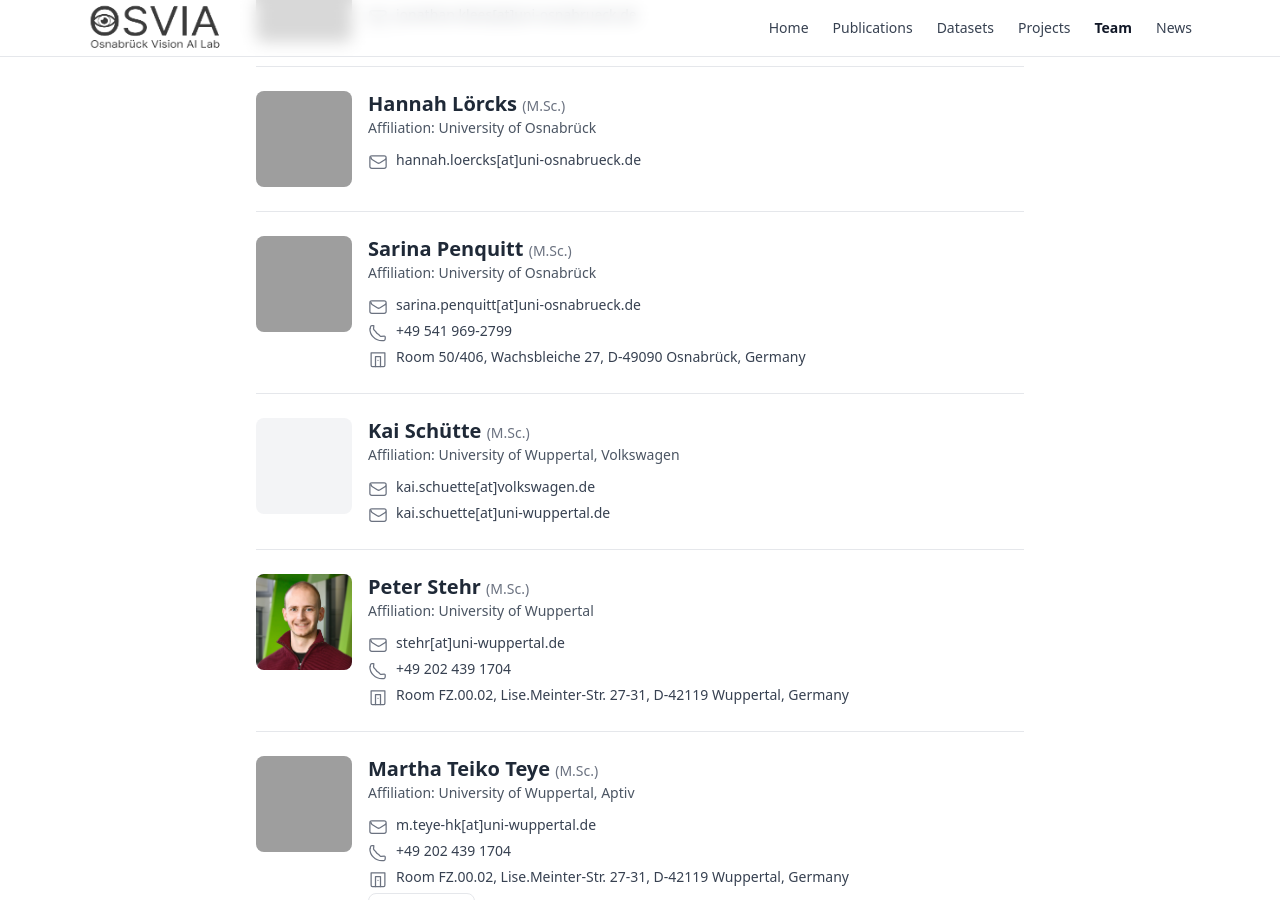
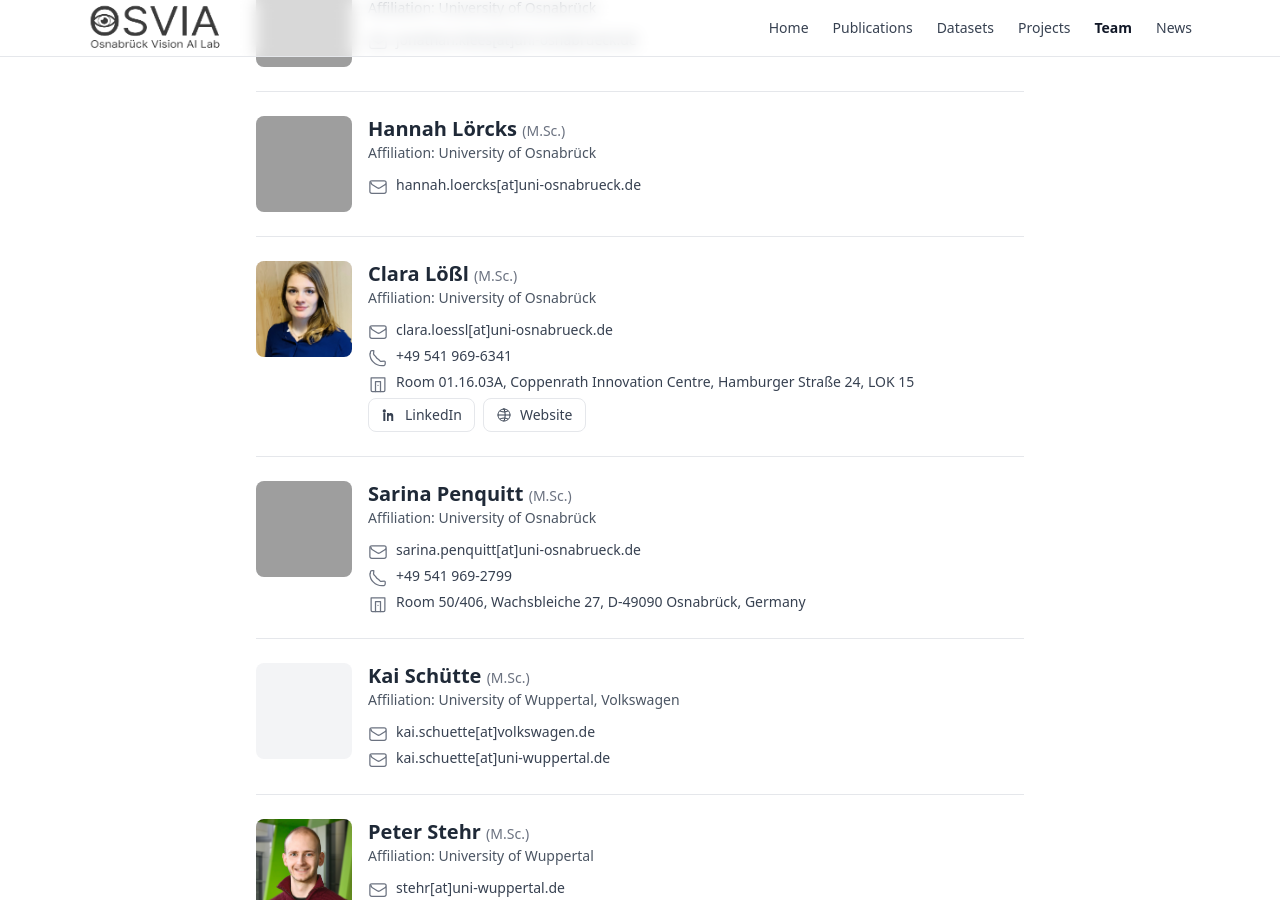
Before and after one commit to osvia/osvia.github.io, a Jekyll site: the page team.html, which Jekyll copies as it is, in a window 1280 px wide and 900 px high, scrolled down 1837 px, cut to the strip 0-900 px from the top of the window. Built offline with Jekyll 4.4.1, drawn with Linux system fonts in a browser that asks for light colours; nearby versions of some CDN libraries; some of the changed text lies outside the part shown; grey boxes are pictures that could not be loaded.

Commit message:
added another person to the team site; added non clickable badges for the team site

```diff
--- a/team.html
+++ b/team.html
@@ -108,6 +108,10 @@
           </div>
 
           <p class="text-sm text-gray-600 mt-1">Affiliation: University of Osnabrück,<br>University of Wuppertal</p>
+          <span class="inline-flex items-center gap-1 text-xs text-gray-600">
+            <span class="px-2 py-0.5 rounded bg-gray-100 border border-gray-200">IEEE Senior Member</span>
+            <span class="px-2 py-0.5 rounded bg-gray-100 border border-gray-200">ELLIS Member</span>
+          </span>
 
           <!-- Lead contact list -->
           <ul class="mt-4 text-sm text-gray-700 space-y-2">
@@ -306,7 +310,7 @@
 
     <!-- Person -->
     <article class="flex items-start gap-4 py-6 border-b border-gray-200">
-      <img src="./assets/images/team/hannah_lorcks.jpg" alt="Portrait of M.Sc. Sarina Penquitt" class="w-24 h-24 rounded-lg object-cover flex-none bg-gray-100" loading="lazy" decoding="async" />
+      <img src="./assets/images/team/hannah_lorcks.jpg" alt="Portrait of M.Sc. hannah loercks" class="w-24 h-24 rounded-lg object-cover flex-none bg-gray-100" loading="lazy" decoding="async" />
       <div class="min-w-0">
         <h2 class="text-xl font-semibold leading-tight">Hannah Lörcks <span class="text-sm font-normal text-gray-500">(M.Sc.)</span></h2>
         <p class="text-sm text-gray-600 mt-0.5">Affiliation: University of Osnabrück</p>
@@ -315,6 +319,53 @@
             <svg xmlns="http://www.w3.org/2000/svg" viewBox="0 0 24 24" fill="none" stroke="currentColor" stroke-width="1.5" class="w-5 h-5 mt-0.5 text-gray-500"><path stroke-linecap="round" stroke-linejoin="round" d="M21.75 6.75v10.5a2.25 2.25 0 01-2.25 2.25H4.5a2.25 2.25 0 01-2.25-2.25V6.75m19.5 0A2.25 2.25 0 0019.5 4.5h-15A2.25 2.25 0 002.25 6.75m19.5 0v.243a2.25 2.25 0 01-1.03 1.904l-6.75 4.219a2.25 2.25 0 01-2.4 0L4.82 8.897a2.25 2.25 0 01-1.03-1.904V6.75"/></svg>
             <a href="mailto:hannah.loercks@uni-osnabrueck.de" class="hover:underline break-words">hannah.loercks[at]uni-osnabrueck.de</a>
           </li>
+        </ul>
+      </div>
+    </article>
+
+    <!-- Person -->
+    <article class="flex items-start gap-4 py-6 border-b border-gray-200">
+      <img src="./assets/images/team/clara_loßl.jpg" alt="Portrait of M.Sc. Clara Lößl" class="w-24 h-24 rounded-lg object-cover flex-none bg-gray-100" loading="lazy" decoding="async" />
+      <div class="min-w-0">
+        <h2 class="text-xl font-semibold leading-tight">Clara Lößl <span class="text-sm font-normal text-gray-500">(M.Sc.)</span></h2>
+        <p class="text-sm text-gray-600 mt-0.5">Affiliation: University of Osnabrück</p>
+        <ul class="mt-3 text-sm text-gray-700 space-y-1">
+          <li class="flex items-start gap-2">
+            <svg xmlns="http://www.w3.org/2000/svg" viewBox="0 0 24 24" fill="none" stroke="currentColor" stroke-width="1.5" class="w-5 h-5 mt-0.5 text-gray-500"><path stroke-linecap="round" stroke-linejoin="round" d="M21.75 6.75v10.5a2.25 2.25 0 01-2.25 2.25H4.5a2.25 2.25 0 01-2.25-2.25V6.75m19.5 0A2.25 2.25 0 0019.5 4.5h-15A2.25 2.25 0 002.25 6.75m19.5 0v.243a2.25 2.25 0 01-1.03 1.904l-6.75 4.219a2.25 2.25 0 01-2.4 0L4.82 8.897a2.25 2.25 0 01-1.03-1.904V6.75"/></svg>
+            <a href="mailto:clara.loessl@uni-osnabrueck.de" class="hover:underline break-words">clara.loessl[at]uni-osnabrueck.de</a>
+          </li>
+          <li class="flex items-start gap-2">
+            <svg xmlns="http://www.w3.org/2000/svg" viewBox="0 0 24 24" fill="none" stroke="currentColor" stroke-width="1.5" class="w-5 h-5 mt-0.5 text-gray-500"><path stroke-linecap="round" stroke-linejoin="round" d="M2.25 6.75c0 8.008 6.492 14.5 14.5 14.5.86 0 1.69-.07 2.49-.21a1.75 1.75 0 001.41-1.72v-2.56a1 1 0 00-1.1-1l-3.6.36a1.5 1.5 0 01-1.29-.43l-1.87-1.87a12 12 0 01-3.82-3.82l-1.87-1.87a1.5 1.5 0 01-.43-1.29l.36-3.6a1 1 0 00-1-.1H4.68a1.75 1.75 0 00-1.72 1.41c-.14.8-.21 1.63-.21 2.49z"/></svg>
+            <a href="tel:+492024391708" class="hover:underline">+49 541 969-6341</a>
+          </li>
+          <li class="flex items-start gap-2">
+            <svg xmlns="http://www.w3.org/2000/svg" viewBox="0 0 24 24" fill="none" stroke="currentColor" stroke-width="1.5" class="w-5 h-5 mt-0.5 text-gray-500"><path stroke-linecap="round" stroke-linejoin="round" d="M3.75 4.5h16.5v15a1.5 1.5 0 01-1.5 1.5H5.25a1.5 1.5 0 01-1.5-1.5v-15z"/><path stroke-linecap="round" stroke-linejoin="round" d="M9 21V9h6v12M12 13.5h.01"/></svg>
+            <span>Room 01.16.03A, Coppenrath Innovation Centre, Hamburger Straße 24, LOK 15</span>
+          </li>
+          <!-- Social buttons (larger) -->
+          <ul class="flex flex-wrap gap-2">
+            <!-- Replace hrefs as needed -->
+            <li>
+              <a href="https://www.linkedin.com/in/claraloessl/" target="_blank" rel="noopener"
+                 class="inline-flex items-center gap-2 rounded-lg border border-gray-200 px-3 py-1.5 text-sm hover:bg-gray-50">
+                <!-- LinkedIn icon -->
+                <svg xmlns="http://www.w3.org/2000/svg" viewBox="0 0 24 24"
+                     fill="currentColor" class="w-4 h-4"><path d="M4.98 3.5a2.5 2.5 0 1 1 0 5.001 2.5 2.5 0 0 1 0-5zM3.5 9h3v12h-3zM9 9h2.878v1.642h.041c.401-.761 1.38-1.564 2.84-1.564 3.037 0 3.6 2.001 3.6 4.605V21H15.4v-5.4c0-1.289-.023-2.95-1.797-2.95-1.8 0-2.076 1.406-2.076 2.856V21H9z"/></svg>
+                LinkedIn
+              </a>
+            </li>
+            <li>
+              <a href="https://claraloessl.de/" target="_blank" rel="noopener"
+                 class="inline-flex items-center gap-2 rounded-lg border border-gray-200 px-3 py-1.5 text-sm hover:bg-gray-50">
+                <!-- globe icon -->
+                <svg xmlns="http://www.w3.org/2000/svg" viewBox="0 0 24 24"
+                     fill="none" stroke="currentColor" stroke-width="1.5" class="w-4 h-4">
+                  <path stroke-linecap="round" stroke-linejoin="round" d="M12 3c4.97 0 9 4.03 9 9s-4.03 9-9 9-9-4.03-9-9 4.03-9 9-9z"/><path stroke-linecap="round" stroke-linejoin="round" d="M3 12h18M12 3c2.5 3 2.5 15 0 18M6 6c4 2 8 2 12 0M6 18c4-2 8-2 12 0"/>
+                </svg>
+                Website
+              </a>
+            </li>
+          </ul>
         </ul>
       </div>
     </article>
```
Also changed, not shown: assets/images/team/clara_loßl.jpg (added), 3 other files.
